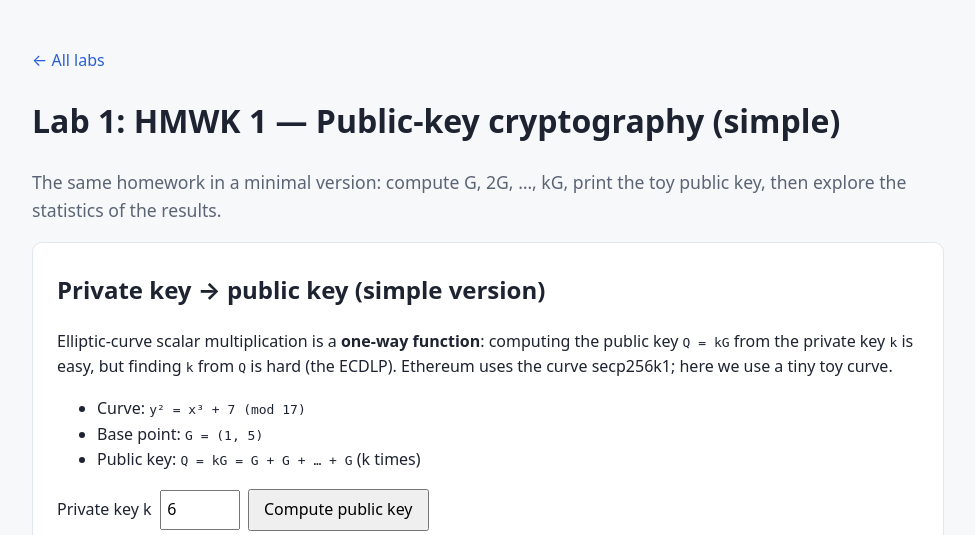
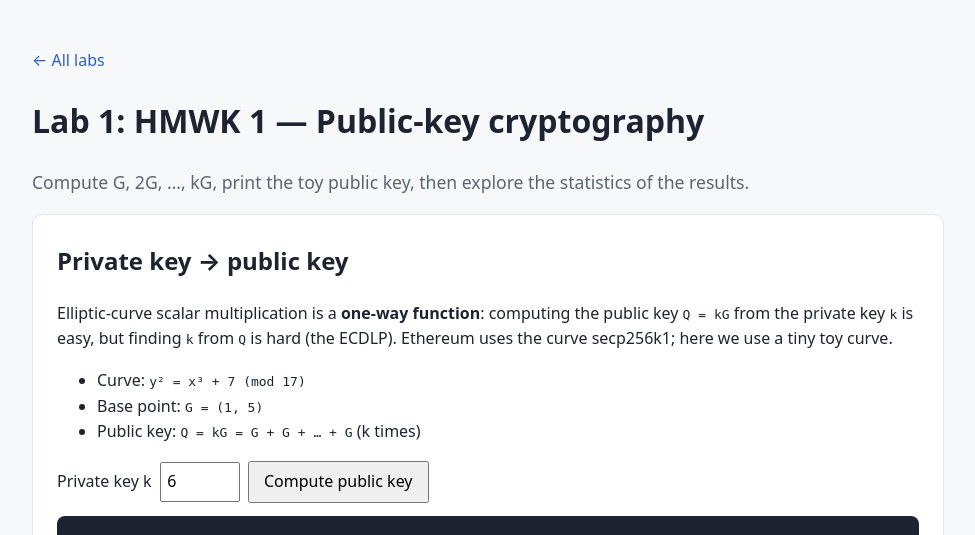
Before and after one commit to scamix/statistica, a Django app: page /lab1/ in a window 1280 px wide. Shown: the part 61-596 px from the top of the page, without its empty margins (152-1127 px from the left). Run offline with Django 5.2, Linux system fonts and the light colour scheme.

Commit message:
Polish Lab 1 titles and description wording
Co-Authored-By: Claude Sonnet 5.5 <noreply@anthropic.com>

```diff
--- a/docs/index.html
+++ b/docs/index.html
@@ -33,8 +33,8 @@
       <li>
         <a class="lab-card" href="/statistica/lab1/">
           <span class="lab-title">Lab 1</span>
-          <span class="lab-subtitle">HMWK 1 — Public-key cryptography (simple)</span>
-          <span class="lab-description">The same homework in a minimal version: compute G, 2G, …, kG, print the toy public key, then explore the statistics of the results.</span>
+          <span class="lab-subtitle">HMWK 1 — Public-key cryptography</span>
+          <span class="lab-description">Compute G, 2G, …, kG, print the toy public key, then explore the statistics of the results.</span>
         </a>
       </li>
 
--- a/labs/registry.py
+++ b/labs/registry.py
@@ -8,8 +8,8 @@ LABS = [
     {
         "slug": "lab1",
         "title": "Lab 1",
-        "subtitle": "HMWK 1 — Public-key cryptography (simple)",
-        "description": "The same homework in a minimal version: compute G, 2G, …, kG, "
+        "subtitle": "HMWK 1 — Public-key cryptography",
+        "description": "Compute G, 2G, …, kG, "
         "print the toy public key, then explore the statistics of the results.",
     },
     {
--- a/labs/templates/labs/lab1.html
+++ b/labs/templates/labs/lab1.html
@@ -37,7 +37,7 @@
 {% endblock %}
 
 {% block lab_content %}
-  <h2>Private key → public key (simple version)</h2>
+  <h2>Private key → public key</h2>
   <p>
     Elliptic-curve scalar multiplication is a <strong>one-way function</strong>:
     computing the public key <code>Q = kG</code> from the private key <code>k</code> is easy,
```
Also changed, not shown: docs/lab1/index.html (+4 -4 lines).
